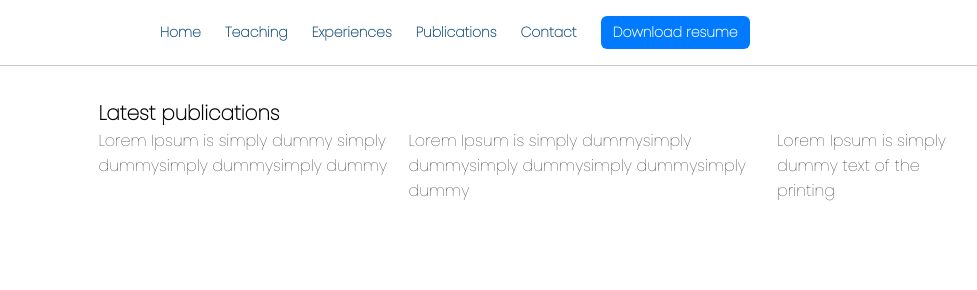
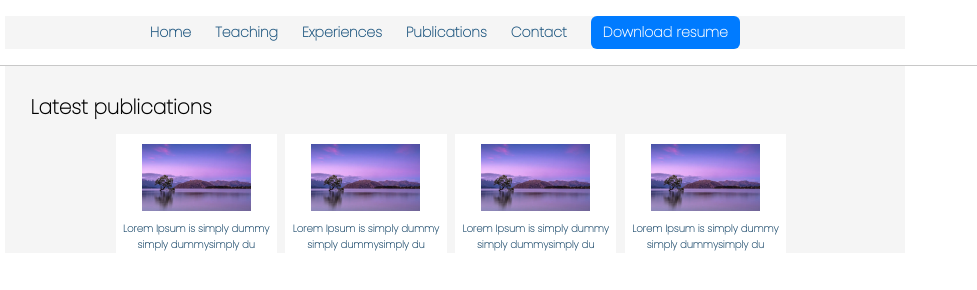
Before and after one commit to gFigueiredoo/My-Web-Site, a plain HTML site: page project/index.html in a window 1280 px wide. Shown: the whole page, without its empty margins (185-1162 px from the left). Drawn offline with Linux system fonts and the light colour scheme.

Commit message:
CHANDED: Publications

```diff
--- a/project/index.html
+++ b/project/index.html
@@ -39,16 +39,23 @@
             <div class="center-apresentation">
                 <div class="last-publications-title">
                     <h2>Latest publications</h2>
-                    <div class="publications">
-                        <p>
-                            Lorem Ipsum is simply dummy simply dummysimply dummysimply dummy
-                        </p>
-                        <p>
-                            Lorem Ipsum is simply dummysimply dummysimply dummysimply dummysimply dummy
-                        </p>
-                        <p>
-                            Lorem Ipsum is simply dummy text of the printing
-                        </p>
+                </div>
+                <div class="publications">
+                    <div class="publications-single">
+                        <img src="imagens/teste.jpg">
+                        <a class="btn-publication" href="#">Lorem Ipsum is simply dummy simply dummysimply du</a>
+                    </div>
+                    <div class="publications-single">
+                        <img src="imagens/teste.jpg">
+                        <a class="btn-publication" href="#">Lorem Ipsum is simply dummy simply dummysimply du</a>
+                    </div>
+                    <div class="publications-single">
+                        <img src="imagens/teste.jpg">
+                        <a class="btn-publication" href="#">Lorem Ipsum is simply dummy simply dummysimply du</a>
+                    </div>
+                    <div class="publications-single">
+                        <img src="imagens/teste.jpg">
+                        <a class="btn-publication" href="#">Lorem Ipsum is simply dummy simply dummysimply du</a>
                     </div>
                 </div>
                 <div class="my-apresentation">
--- a/project/style.css
+++ b/project/style.css
@@ -6,10 +6,11 @@
 }
 
 .center{
-    max-width: 1100px;
+    max-width: 900px;
     margin: 0 auto;
     padding: 0 2%;
     display: flex;
+    background-color: whitesmoke;
 }
 
 header{
@@ -28,8 +29,8 @@ header{
 }
 
 .menu{
-    width:80%;
-    text-align: right;
+    width:100%;
+    text-align: center;
 }
 
 .menu a{
@@ -59,19 +60,58 @@ header{
 }
 
 .apresentation{
-    max-width: 1100px;
+    max-width: 900 px;
     width:80%;
     padding: 72px 0;
 }
 
 .center-apresentation{
-    padding : 32px 0 0 16%; /* superior | direita | inferior | esquerda*/
+    padding-top: 26px; /* superior | direita | inferior | esquerda*/
 }
 
 .last-publications-title h2{
     font-size: 20px;
+    padding-bottom: 12px;
 }
 
 .publications {
     display: flex;
+    flex-direction: row;
+    justify-content: center;
+    flex-wrap: wrap;
 }
+
+.publications-single{
+    background-color: white;
+    width: 19%;
+    margin-right: 1%;
+}
+
+.publications-single a{
+    color: #124265;
+    font-weight: bolder;
+    font-size: 10px;
+    display: flex;
+}
+
+.publications-single img{
+    width: 80%;
+    padding: 10px;
+    margin: 0px auto;
+    display: block;
+}
+
+.btn-publication{
+    text-decoration: none;
+    text-align: center;
+}
+
+.btn-publication:hover{
+    text-decoration: underline;
+}
+
+@media screen and (max-width: 768px) {
+    .publications-single{
+        width: 100%;
+    }
+}
```
Also changed, not shown: project/imagens/teste.jpg (added).
